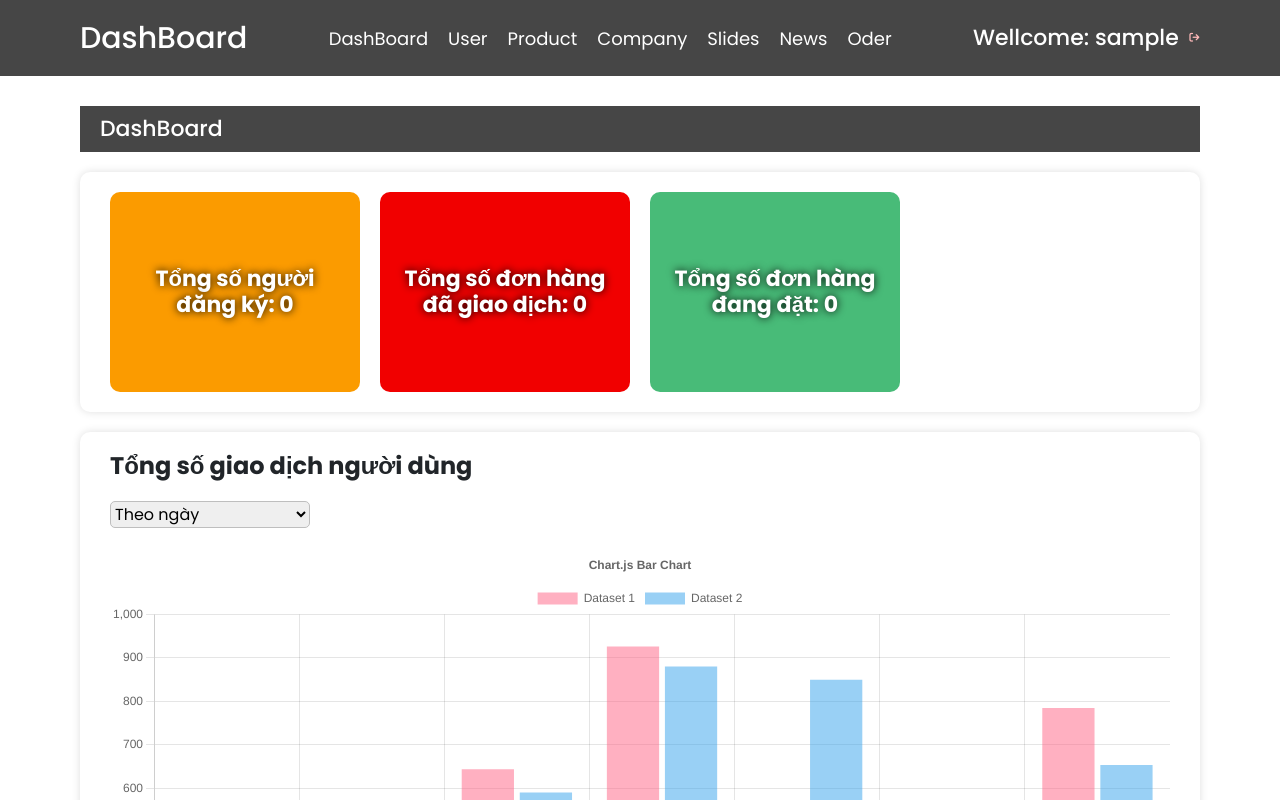
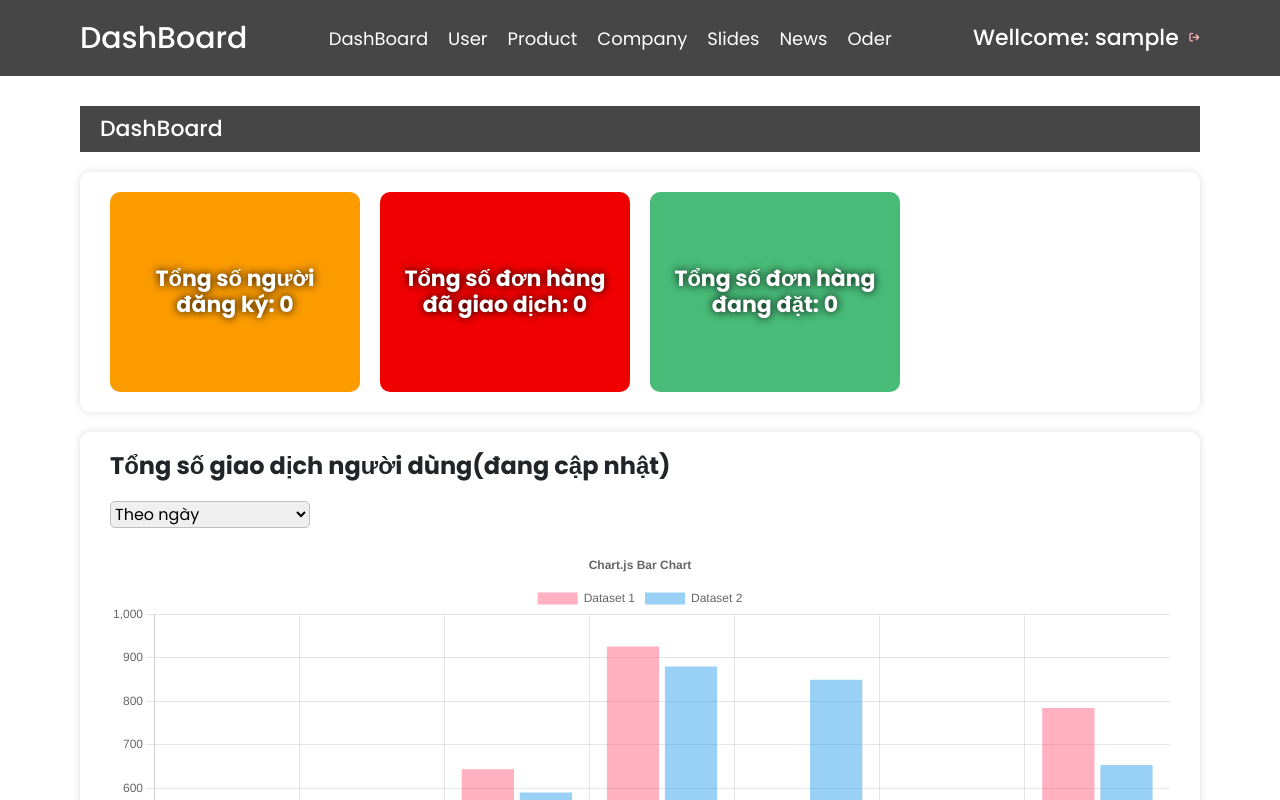
Before and after one commit to namhee1997/FontEnd-WebShop, a React (Create React App) app: page /dashboard in a window 1280 px wide. Shown: the top 800 px of the page. Built offline with nearby package versions, Linux system fonts and the light colour scheme; no server answers; sample sign-in values are in the browser's storage; what redux-state-sync would draw is missing.

Commit message:
add new 2

```diff
--- a/src/Pages/DashBoard/DashBoard.jsx
+++ b/src/Pages/DashBoard/DashBoard.jsx
@@ -129,7 +129,7 @@ export default function DashBoard({ handleRedirect }) {
 
                     <div className="box_chart box_shadow">
                         <div className="transaction_total">
-                            <h2>Tổng số giao dịch người dùng</h2>
+                            <h2>Tổng số giao dịch người dùng(đang cập nhật)</h2>
                             <div className="select_time">
                                 <select name="" id="" onChange={() => { }}>
                                     <option value="day">Theo ngày</option>
```
